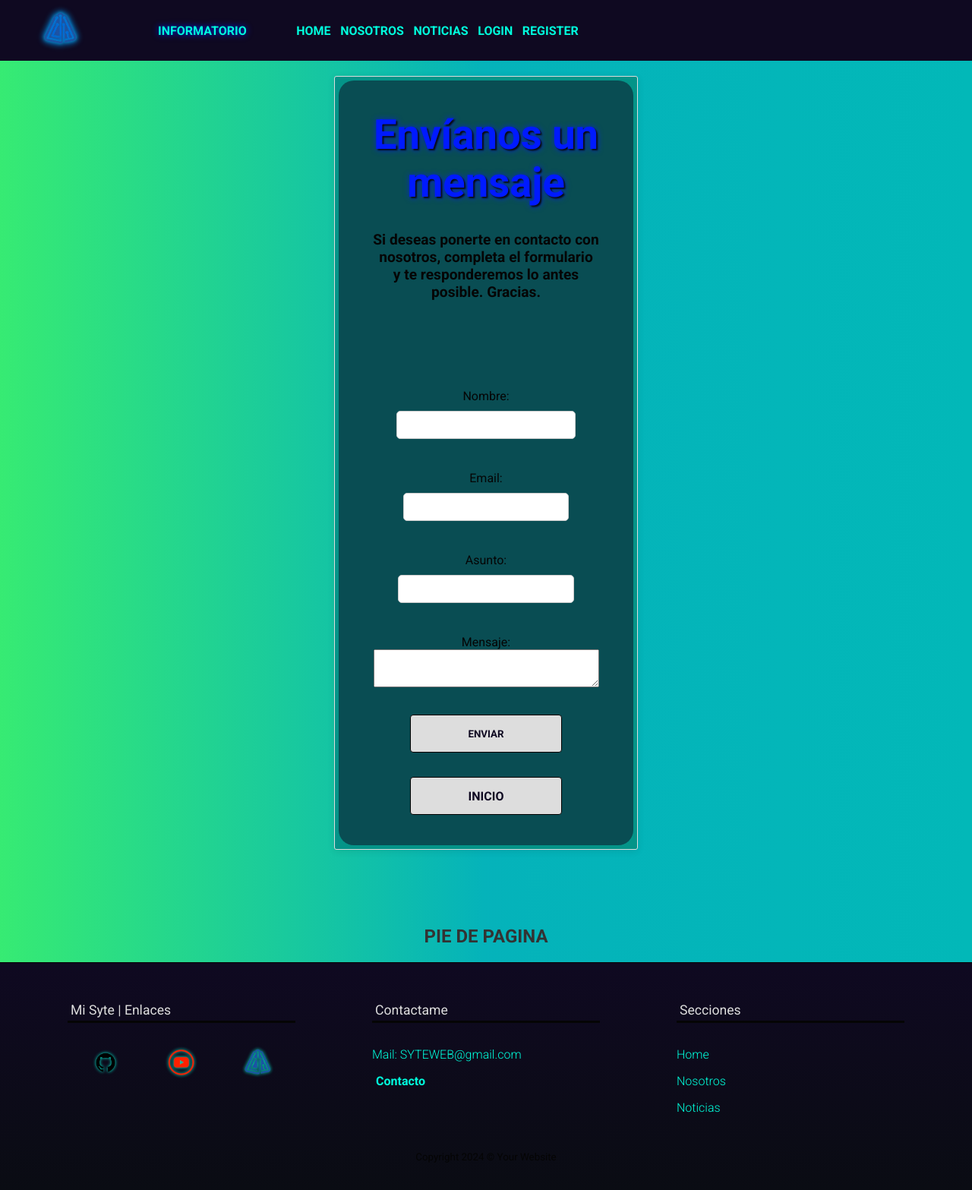
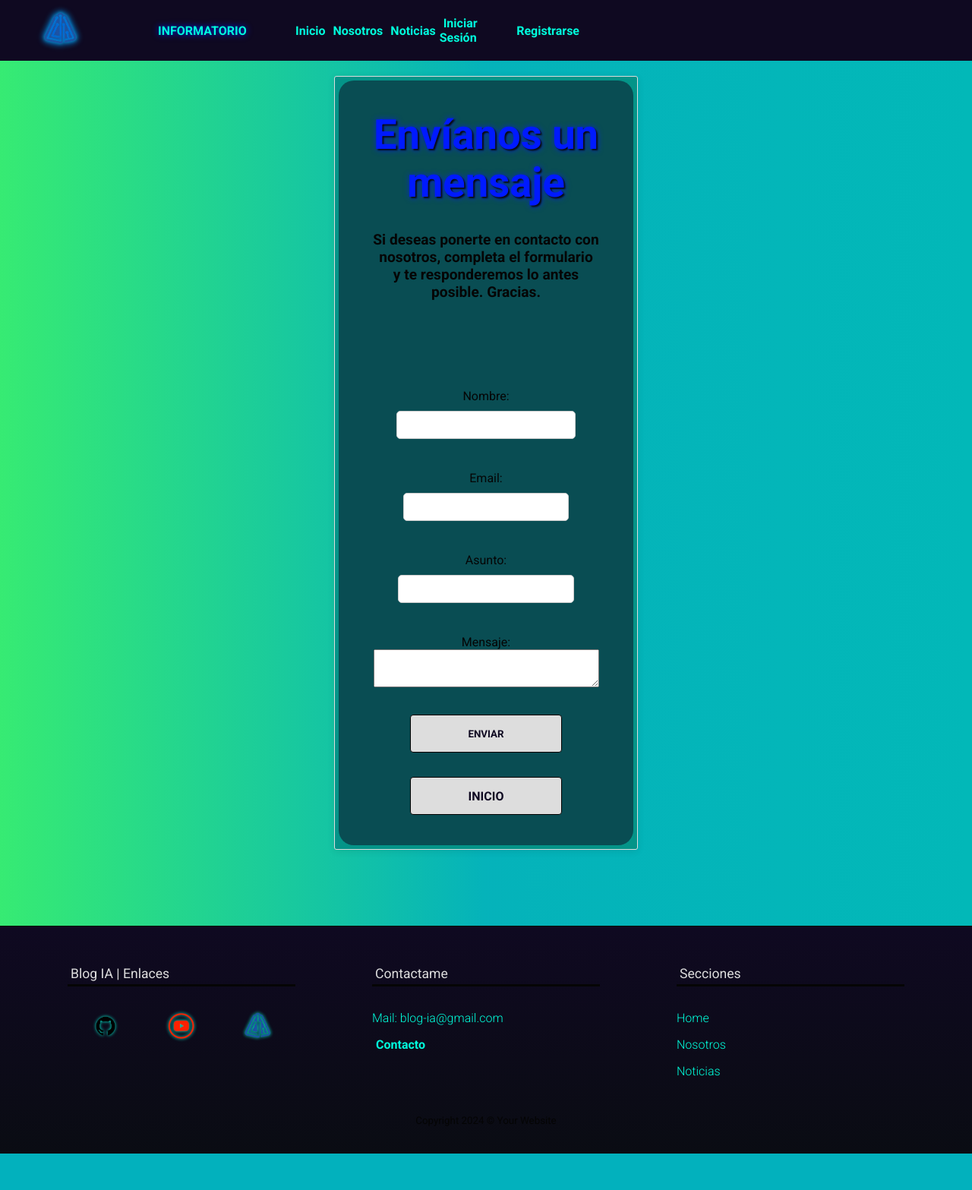
Before and after one commit to Csosafloriani/ProyectoFinal-G5, a Django app: page /Contacto/contacto/ in a window 1280 px wide. Shown: the whole page at 76% size. After the commit the page ends 1519 px from the top, so only its background shows below. Run offline with Django 3.2, Linux system fonts and the light colour scheme.

Commit message:
Se corrigen detalles de links y textos del sitio

```diff
--- a/templates/base.html
+++ b/templates/base.html
@@ -2,7 +2,7 @@
 <!DOCTYPE html>
 <html>
 <head>
-	<title>MI WEB| {% block titulo %}{% endblock titulo %}</title>
+	<title>■ Blog IA  {% block titulo %}{% endblock titulo %}</title>
 
 	<link rel="stylesheet" type="text/css" href="{% static 'css/main.css' %}">
 	<link rel="preconnect" href="https://fonts.googleapis.com" /> <!--la fuente de google +3 de abajo-->
@@ -18,34 +18,34 @@
 	<header class="encabezado"> <!--para agregar estilos más adelante-->
 		<nav class="navegacion"> <!--una etiqueta con la descripcion navegacion-->
 			<ul class="enlaces">
-				<a class="enlaces__icono" href=""><!--AQUI VA EL LINK DE EL ICONO-->
+				<a class="enlaces__icono" href="https://campus-informatorio.chaco.gob.ar"><!--AQUI VA EL LINK DE EL ICONO-->
 					<img class="navegacion__enlace1" src="{% static 'img/logo1.ico' %}" width="50px" height="50px">
 				</a>
-				<a class="navegacion__enlace1" href="#presentacion"> <!--una etiqueta a con una class y una referencia href-->
+				<a class="navegacion__enlace1" href="https://campus-informatorio.chaco.gob.ar"> <!--una etiqueta a con una class y una referencia href-->
 					<h1 class="enlaces__enlace1">INFORMATORIO</h1> <!--un titulo-->
 		  		</a>
 			</ul>
 		  	<ul class="enlaces"> <!--una lista de items-->
 			<li class="enlaces__item">
-			  <a class="enlaces__enlace1" href="{% url 'home' %}"> HOME </a> <!--el items presentacion-->
+			  <a class="enlaces__enlace1" href="{% url 'home' %}"> Inicio </a> <!--el items presentacion-->
 			</li>
 			<li class="enlaces__item">
-			  <a class="enlaces__enlace1" href="{% url 'nosotros' %}"> NOSOTROS </a><!--el items sobre mi-->
+			  <a class="enlaces__enlace1" href="{% url 'nosotros' %}"> Nosotros </a><!--el items sobre mi-->
 			</li>
 			<li class="enlaces__item">
-			  <a class="enlaces__enlace1" href="{% url 'noticias:listar' %}"> NOTICIAS </a> <!--items proyectos-->
+			  <a class="enlaces__enlace1" href="{% url 'noticias:listar' %}"> Noticias </a> <!--items proyectos-->
 			</li>
 			{% if user.is_authenticated %}
 			<strong class="enlaces__enlace1">{{ user.username }}</strong>
 			<li class="enlaces__item">
-				<a class="enlaces__enlace1" href="{% url 'usuarios:logout' %}">LOGOUT</a> <!--CAMBIE LINK PARA LOGOUT/cerrar sesion-->
+				<a class="enlaces__enlace1" href="{% url 'usuarios:logout' %}">Cerrar Sesión</a> <!--CAMBIE LINK PARA LOGOUT/cerrar sesion-->
 			</li >
 			{% else %}
 			<li class="enlaces__item">
-				<a class="enlaces__enlace1" href="{% url 'login' %}">LOGIN</a>
+				<a class="enlaces__enlace1" href="{% url 'login' %}">Iniciar Sesión</a>
 			</li>
 			<li class="enlaces__item">
-				<a class="enlaces__enlace1" href="{% url 'usuarios:registro' %}">REGISTER</a>
+				<a class="enlaces__enlace1" href="{% url 'usuarios:registro' %}">Registrarse</a>
 			</li>
 
 			{% endif %}
@@ -76,10 +76,10 @@
 	</div>
 
 
-	<h2>PIE DE PAGINA</h2> <!--poner los enlaces correspondientes-->
+	<!--poner los enlaces correspondientes-->
 	<footer class="pie_de_pagina" role="contentinfo"> <!--para agregar informacion importante a nuestro sitio web-->
 		<div class="pie_de_pagina__columna"> <!--1° columna de redes sociales-->
-		<h4 class="pie_de_pagina__titulo_columna">Mi Syte | Enlaces</h4> <!--un titulo-->
+		<h4 class="pie_de_pagina__titulo_columna">Blog IA | Enlaces</h4> <!--un titulo-->
 		<ul class="enlaces enlaces_redes"> <!--una lista desordenada "UL" o "ul"-->
 			<li class="enlaces__item"> <!--GITHUB-->
 			<a
@@ -129,7 +129,7 @@
 				class="enlaces__enlace enlaces__enlace_footer"
 				href="mailto:mayranoemiperez2021@gmail.com?subject=Consulta%20desde%20la%20plataforma%20web"
 				target="_blank"
-				>Mail: SYTEWEB@gmail.com
+				>Mail: blog-ia@gmail.com
 			</a> <!--cambie nombre syteweb-->
 			</li>
 		</li>
```
